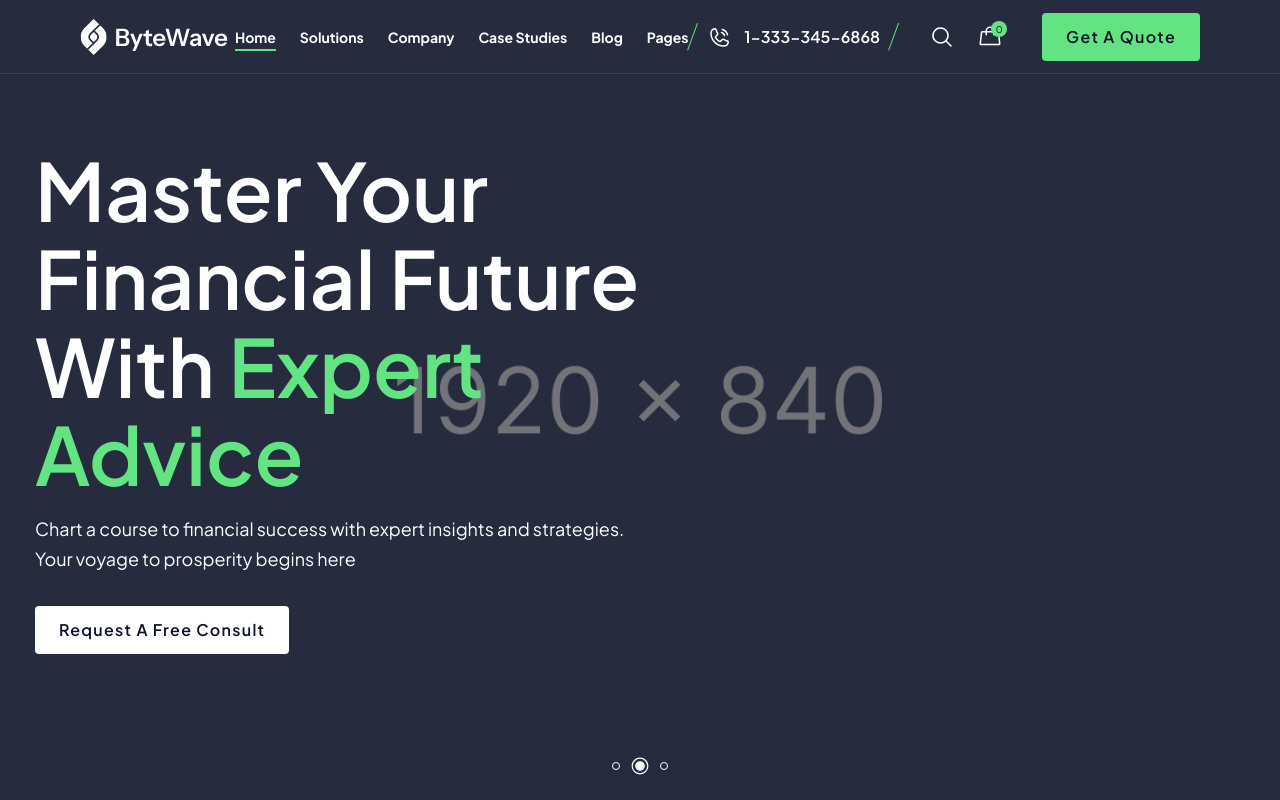
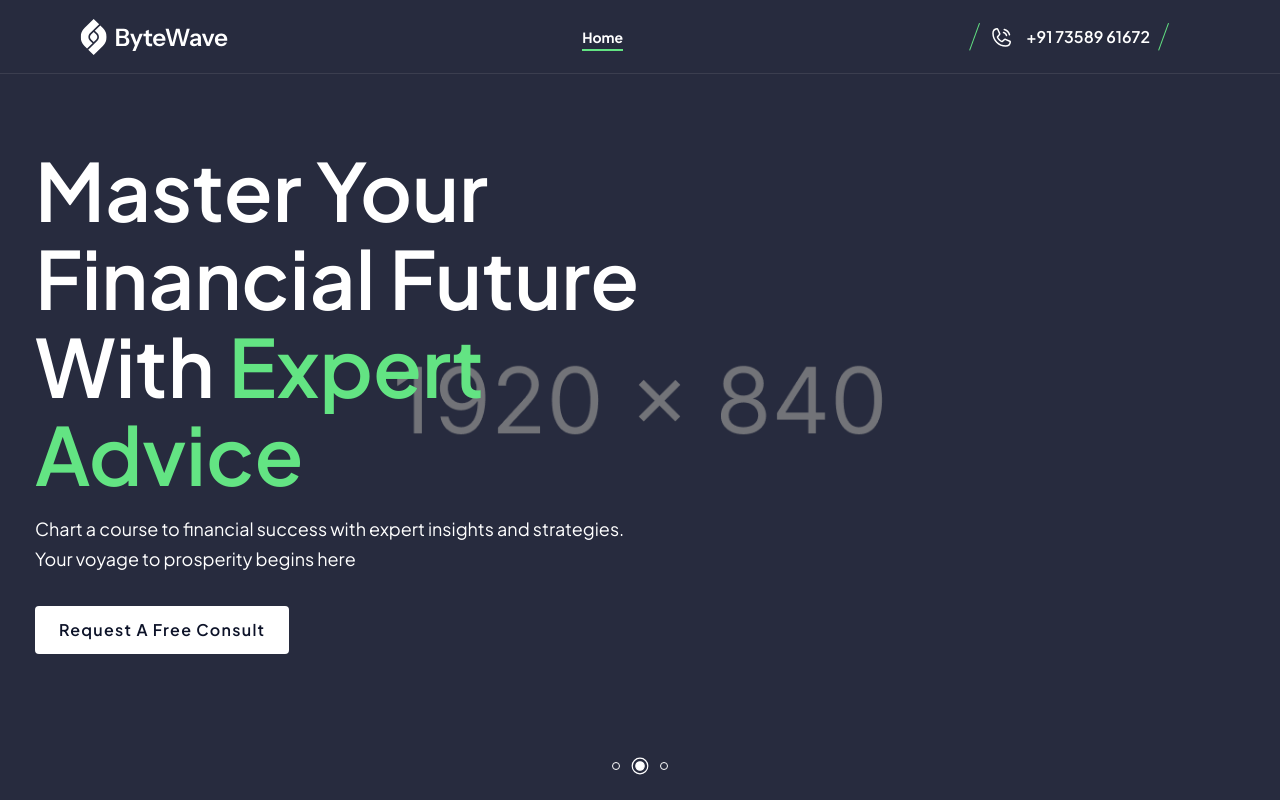
Before and after one commit to samdinesh73/aharam, a Next.js app: page /home/homepage5 in a window 1280 px wide. Shown: the top 800 px of the page. Built offline with nearby package versions, Linux system fonts and the light colour scheme.

Commit message:
Marketing template

```diff
--- a/next.config.mjs
+++ b/next.config.mjs
@@ -1,11 +1,11 @@
 /** @type {import('next').NextConfig} */
 const nextConfig = {
-    // env: {
-    //     PUBLIC_URL: "",
-    // },
-     experimental: {
-    appDir: true,
-  },
+    env: {
+        PUBLIC_URL: "",
+    },
+//      experimental: {
+//     appDir: true,
+//   },
 };
 
 export default nextConfig;
--- a/src/app/layout.js
+++ b/src/app/layout.js
@@ -5,8 +5,8 @@ import GlobalProvider from "./GlobalProvider";
 const plusJakarta = Plus_Jakarta_Sans({ subsets: ["latin"] });
 
 export const metadata = {
-  title: "ByteWave - Digital Agency & IT Service React NextJS Template",
-  description: "Generated by Avitex",
+  title: "Dinesh Kumar Digital Marketing Agency",
+  description: "Developed by Dinesh for Digital marketing",
 };
 
 export default function RootLayout({ children }) {
--- a/src/components/Footer/FooterOne.js
+++ b/src/components/Footer/FooterOne.js
@@ -19,7 +19,7 @@ export default function FooterOne({ classname }) {
                     <Image src={'/images/logo.svg'} width={5000} height={5000} alt="logo" className="w-[148px]" />
                   )}
                 </Link>
-                <div className="caption1">Welcome to Bytewave! We provide diverse IT solutions with a team of experts. From IT management to cloud solutions, we have you covered. </div>
+                <div className="caption1">Welcome to Digital marketing Agncy company description</div>
                 <div className="caption1">Mon - Fri: 9:00 - 19:00 <br />Closed on Weekends</div>
               </div>
             </div>
@@ -28,7 +28,7 @@ export default function FooterOne({ classname }) {
                 <div className="footer-nav-item">
                   <div className="item-heading text-button">Company</div>
                   <ul className="list-nav mt-3">
-                    <li className="mt-2">
+                    {/* <li className="mt-2">
                       <Link className={`caption1 hover-underline ${classname && 'underline-white'}`} href="/company/about-us">About us</Link>
                     </li>
                     <li className="mt-2">
@@ -45,13 +45,13 @@ export default function FooterOne({ classname }) {
                     </li>
                     <li className="mt-2">
                       <Link className={`caption1 hover-underline ${classname && 'underline-white'}`} href="/pages/contact-us">Contact</Link>
-                    </li>
+                    </li> */}
                   </ul>
                 </div>
                 <div className="footer-nav-item">
                   <div className="item-heading text-button">Solutions</div>
                   <ul className="list-nav mt-3">
-                    {serviceData.slice(0, 6).map(item => (
+                    {/* {serviceData.slice(0, 6).map(item => (
                       <li className="mt-2" key={item.id}>
                         <Link className={`caption1 hover-underline ${classname && 'underline-white'}`}
                           href={process.env.PUBLIC_URL + "/services/[slug]"}
@@ -61,7 +61,7 @@ export default function FooterOne({ classname }) {
                         >
                           {item.title}</Link>
                       </li>
-                    ))}
+                    ))} */}
                   </ul>
                 </div>
               </div>
--- a/src/components/Header/Elements/MenuFunctionIcons.js
+++ b/src/components/Header/Elements/MenuFunctionIcons.js
@@ -32,12 +32,12 @@ export default function MenuFunctionIcons(props) {
               <span className="icon bg-white text-blue w-8 h-8 flex items-center justify-center rounded-full">
                 <Icon.PhoneCall className="text-2xl flex-shrink-0" />
               </span>
-              <span className="text-button text-blue whitespace-nowrap flex-shrink-0">1-333-345-6868</span>
+              <span className="text-button text-blue whitespace-nowrap flex-shrink-0">+91 73589 61672</span>
             </div>
           )}
           <Link href={'/pages/contact-us'} className="button-main text-button-sm max-sm:hidden">Contact</Link>
         </div>
-        <div className="list__icons flex items-center">
+        {/* <div className="list__icons flex items-center">
           {!hide.includes("search") && (
             <button
               className="menu-icon -search flex-shrink-0"
@@ -76,7 +76,7 @@ export default function MenuFunctionIcons(props) {
           {!hide.includes("button") && (
             <Link href={'/pages/contact-us'} className="button-main max-sm:hidden ml-4">Get A quote</Link>
           )}
-        </div>
+        </div> */}
       </div>
       {/* Search input */}
       <SearchBox showSearch={showSearch} setShowSearch={setShowSearch} />
--- a/src/data/header/newnavi.json
+++ b/src/data/header/newnavi.json
@@ -3,224 +3,8 @@
     "title": "Home",
     "to": "#!",
     "subMenu": [
-      {
-        "title": "Home IT Sevices",
-        "to": "/"
-      },
-      {
-        "title": "Home Business Consulting",
-        "to": "/home/homepage2"
-      },
-      {
-        "title": "Home IoT Services",
-        "to": "/home/homepage3"
-      },
-      {
-        "title": "Home Digital Agency",
-        "to": "/home/homepage4"
-      },
-      {
-        "title": "Home Finance",
-        "to": "/home/homepage5"
-      },
-      {
-        "title": "Digital SEO Marketing",
-        "to": "/home/homepage6"
-      },
-      {
-        "title": "Home Helpdesk",
-        "to": "/home/homepage7"
-      }
-    ]
-  },
-  {
-    "title": "Solutions",
-    "to": "#!",
-    "subMenu": [
-      {
-        "title": "Managed IT Services",
-        "to": "/services/managed-it-services",
-        "icon": "icon-phone-sync"
-      },
-      {
-        "title": "IT Consulting",
-        "to": "/services/it-consulting",
-        "icon": "icon-user-sync"
-      },
-      {
-        "title": "Cloud Computing",
-        "to": "/services/cloud-computing",
-        "icon": "icon-device-cloud"
-      },
-      {
-        "title": "Cybersecurity Solutions",
-        "to": "/services/cybersecurity-solutions",
-        "icon": "icon-cloud-dots"
-      },
-      {
-        "title": "Data Analytics",
-        "to": "/services/data-analytics",
-        "icon": "icon-phone-cloud"
-      },
-      {
-        "title": "Software Development",
-        "to": "/services/software-development",
-        "icon": "icon-device-sync"
-      },
-      {
-        "title": "Business Strategy Analysis",
-        "to": "/services/business-strategy",
-        "icon": "icon-coin-user"
-      },
-      {
-        "title": "Project Management",
-        "to": "/services/project-management",
-        "icon": "icon-user-time"
-      },
-      {
-        "title": "Operational Optimization",
-        "to": "/services/operational-optimization",
-        "icon": "icon-hand-up"
-      },
-      {
-        "title": "Digital Consulting",
-        "to": "/services/digital-consulting",
-        "icon": "icon-device-cloud"
-      },
-      {
-        "title": "Marketing Strategy",
-        "to": "/services/marketing-strategy",
-        "icon": "icon-target-chart"
-      },
-      {
-        "title": "Leadership Development",
-        "to": "/services/leadership-development",
-        "icon": "icon-user-chart"
-      }
-    ]
-  },
-  {
-    "title": "Company",
-    "to": "#!",
-    "subMenu": [
-      {
-        "title": "About Us",
-        "to": "/company/about-us"
-      },
-      {
-        "title": "Pricing Plan",
-        "to": "/company/pricing-plan"
-      },
-      {
-        "title": "Our Teams",
-        "to": "/company/our-teams"
-      },
-      {
-        "title": "Team Details",
-        "to": "/company/team-detail"
-      },
-      {
-        "title": "Testimonials",
-        "to": "/company/testimonials"
-      }
-    ]
-  },
-  {
-    "title": "Case Studies",
-    "to": "#!",
-    "subMenu": [
-      {
-        "title": "Case Studies 1",
-        "to": "/case-studies/case-studies-one"
-      },
-      {
-        "title": "Case Studies 2",
-        "to": "/case-studies/case-studies-two"
-      },
-      {
-        "title": "Case Studies 3",
-        "to": "/case-studies/case-studies-three"
-      },
-      {
-        "title": "Case Studies 4",
-        "to": "/case-studies/case-studies-four"
-      },
-      {
-        "title": "Single Studies 1",
-        "to": "/case-studies/case-studies-detail1"
-      },
-      {
-        "title": "Single Studies 2",
-        "to": "/case-studies/case-studies-detail2"
-      }
-    ]
-  },
-  {
-    "title": "Blog",
-    "to": "#!",
-    "subMenu": [
-      {
-        "title": "Blog Grid",
-        "to": "/blog/blog-grid"
-      },
-      {
-        "title": "Blog List",
-        "to": "/blog/blog-list"
-      },
-      {
-        "title": "Blog Standard",
-        "to": "/blog/blog-standard"
-      },
-      {
-        "title": "Blog Modern",
-        "to": "/blog/blog-modern"
-      },
-      {
-        "title": "Blog Details 1",
-        "to": "/blog/detail1"
-      },
-      {
-        "title": "Blog Details 2",
-        "to": "/blog/detail2"
-      }
-    ]
-  },
-  {
-    "title": "Pages",
-    "to": "#!",
-    "subMenu": [
-      {
-        "title": "Contact Us",
-        "to": "/pages/contact-us"
-      },
-      {
-        "title": "FAQs",
-        "to": "/pages/faqs"
-      },
-      {
-        "title": "Error 404",
-        "to": "/pages/error"
-      },
-      {
-        "title": "Login/Register",
-        "to": "/pages/login"
-      },
-      {
-        "title": "Our Shop",
-        "to": "/pages/our-shop"
-      },
-      {
-        "title": "Products Detail",
-        "to": "/pages/products-detail"
-      },
-      {
-        "title": "Shopping Cart",
-        "to": "/pages/cart"
-      },
-      {
-        "title": "Checkout",
-        "to": "/pages/checkout"
-      }
+
     ]
   }
+
 ]
```
Also changed, not shown: public/images/lgo1.svg (renamed from public/images/logo.svg).
